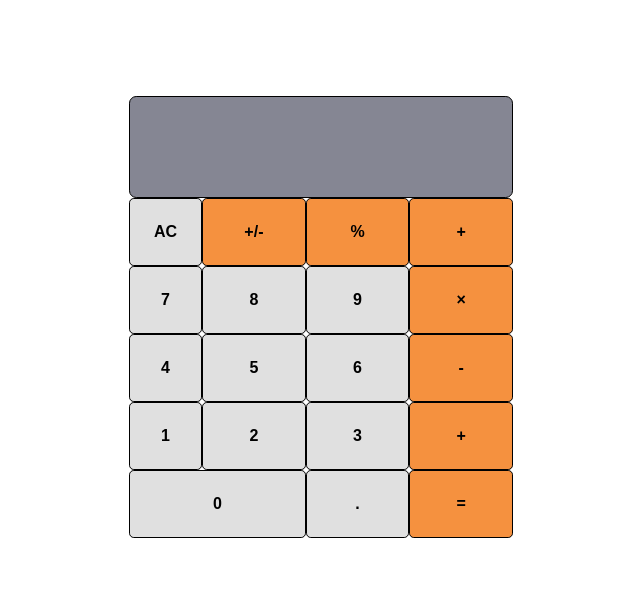
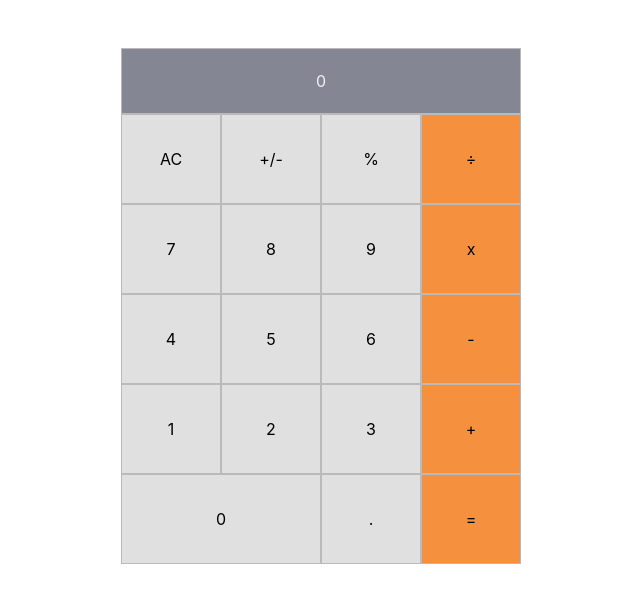
Before and after one commit to Isabellanamutenda/React-work, a React (Create React App) app: page / in a window 1280 px wide. Shown: the top 602 px of the page, without its empty margins (319-959 px from the left). Built offline with nearby package versions, Linux system fonts and the light colour scheme.

Commit message:
Fix the issues required

```diff
--- a/src/App.js
+++ b/src/App.js
@@ -1,9 +1,20 @@
+import './App.css';
+import React, { Component } from 'react';
 import Calculator from './components/Calculator';
 
-const App = () => (
-  <section>
-    <Calculator />
-  </section>
-);
+class App extends Component {
+  constructor(props) {
+    super(props);
+    this.state = {};
+  }
+
+  render() {
+    return (
+      <div>
+        <Calculator />
+      </div>
+    );
+  }
+}
 
 export default App;
--- a/src/components/Calculator.css
+++ b/src/components/Calculator.css
@@ -1,73 +1,39 @@
-.calculator {
-  padding: 1em;
-  margin: 5em auto;
-  width: 100%;
-  display: grid;
+body {
+    width: 400px;
+   margin: 3rem auto;
+ }
+ .container {
+   display: grid;
+   grid-template-columns: repeat(4, 1fr);
+   background-color: #E0E0E0;
+   align-items: center;
+   justify-content: center;
+ }
+ .result {
+   grid-column: 1/5;
+   text-align: right;
+   padding: 2%;
+   border: 1px solid #BABABA;
+    background-color:#858693;
+    color: #f1f1f1;
+     cursor: pointer;
+ }
 
-  /* border: 1px solid black; */
-  grid-template-columns: 0fr 1fr 1fr 1fr;
-  grid-template-rows: 0fr 0fr 0fr 0fr 0fr 0fr;
-  grid-template-areas:
-    'output output output output'
-    '. . . .'
-    '. . . .'
-    '. . . .'
-    '. . . .'
-    'zero zero . .';
-}
+ .zero {
+   grid-column: 1/3;
+     text-align: center;
+     padding: 10%;
+    border: 1px solid #BABABA;
+     cursor: pointer;
+ }
 
-.calculator__output {
-  grid-area: output;
-  background: #858693;
-  text-align: right;
-  color: #e0e0e0;
-  border: 1px solid black;
-  border-radius: 0.3em;
-  font-size: 1.5em;
-  font-weight: 700;
-}
+ .btn {
+   padding: 20%;
+   text-align: center;
+    cursor: pointer;
+   border: 1px solid #BABABA;
+ }
 
-.calculator__key--zero {
-  grid-area: zero;
-}
-
-.calculator__key {
-  border-radius: 0.3em;
-  font-size: 1em;
-  font-weight: 600;
-  background: #e0e0e0;
-  border: none;
-}
-
-.calculator__key:hover {
-  background: hsl(0, 0%, 80%);
-}
-
-.calculator__key--operator {
-  background: #f5913f;
-}
-
-.calculator__key--operator:hover {
-  background: hsl(27, 90%, 50%);
-}
-
-.calculator__padding {
-  padding: 1em;
-  border: 1px solid black;
-}
-
-@media screen and (min-width: 768px) {
-  .calculator {
-    width: 70%;
-  }
-
-  .calculator__padding {
-    padding: 1.5em;
-  }
-}
-
-@media screen and (min-width: 1025px) {
-  .calculator {
-    width: 30%;
-  }
-}
+ .sign-color {
+     background-color:#F5913E;
+ }
--- a/src/components/Calculator.js
+++ b/src/components/Calculator.js
@@ -1,90 +1,36 @@
+import React, { Component } from 'react';
 import './Calculator.css';
 
-const Calculator = () => (
-  <section className="calculator">
-    <input className="calculator__output calculator__padding" />
-    <button type="button" className="calculator__key calculator__padding">
-      AC
-    </button>
-    <button
-      type="button"
-      className="calculator__key calculator__key--operator calculator__padding"
-    >
-      +/-
-    </button>
-    <button
-      type="button"
-      className="calculator__key calculator__key--operator calculator__padding"
-    >
-      %
-    </button>
-    <button
-      type="button"
-      className="calculator__key calculator__key--operator calculator__padding"
-    >
-      +
-    </button>
-    <button type="button" className="calculator__key calculator__padding">
-      7
-    </button>
-    <button type="button" className="calculator__key calculator__padding">
-      8
-    </button>
-    <button type="button" className="calculator__key calculator__padding">
-      9
-    </button>
-    <button
-      type="button"
-      className="calculator__key calculator__key--operator calculator__padding"
-    >
-      &times;
-    </button>
-    <button type="button" className="calculator__key calculator__padding">
-      4
-    </button>
-    <button type="button" className="calculator__key calculator__padding">
-      5
-    </button>
-    <button type="button" className="calculator__key calculator__padding">
-      6
-    </button>
-    <button
-      type="button"
-      className="calculator__key calculator__key--operator calculator__padding"
-    >
-      -
-    </button>
-    <button type="button" className="calculator__key calculator__padding">
-      1
-    </button>
-    <button type="button" className="calculator__key calculator__padding">
-      2
-    </button>
-    <button type="button" className="calculator__key calculator__padding">
-      3
-    </button>
-    <button
-      type="button"
-      className="calculator__key calculator__key--operator calculator__padding"
-    >
-      +
-    </button>
-    <button
-      type="button"
-      className="calculator__key calculator__key--zero calculator__padding"
-    >
-      0
-    </button>
-    <button type="button" className="calculator__key calculator__padding">
-      .
-    </button>
-    <button
-      type="button"
-      className="calculator__key calculator__key--operator calculator__padding"
-    >
-      =
-    </button>
-  </section>
-);
+export default class Calculator extends Component {
+  constructor(props) {
+    super(props);
+    this.state = {};
+  }
 
-export default Calculator;
+  render() {
+    return (
+      <div className="container">
+        <span className="result">0</span>
+        <span className="btn">AC</span>
+        <span className="btn">+/-</span>
+        <span className="btn">%</span>
+        <span className="btn sign-color">÷</span>
+        <span className="btn">7</span>
+        <span className="btn">8</span>
+        <span className="btn">9</span>
+        <span className="btn sign-color">x</span>
+        <span className="btn">4</span>
+        <span className="btn">5</span>
+        <span className="btn">6</span>
+        <span className="btn sign-color">-</span>
+        <span className="btn">1</span>
+        <span className="btn">2</span>
+        <span className="btn">3</span>
+        <span className="btn sign-color">+</span>
+        <span className="zero">0</span>
+        <span className="btn">.</span>
+        <span className="btn sign-color">=</span>
+      </div>
+    );
+  }
+}
--- a/src/index.js
+++ b/src/index.js
@@ -1,7 +1,6 @@
-import './index.css';
-
 import React from 'react';
 import ReactDOM from 'react-dom';
+import './index.css';
 import App from './App';
 
 ReactDOM.render(
```
Also changed, not shown: 1 other file (tests, documents, lock files or other folders).
